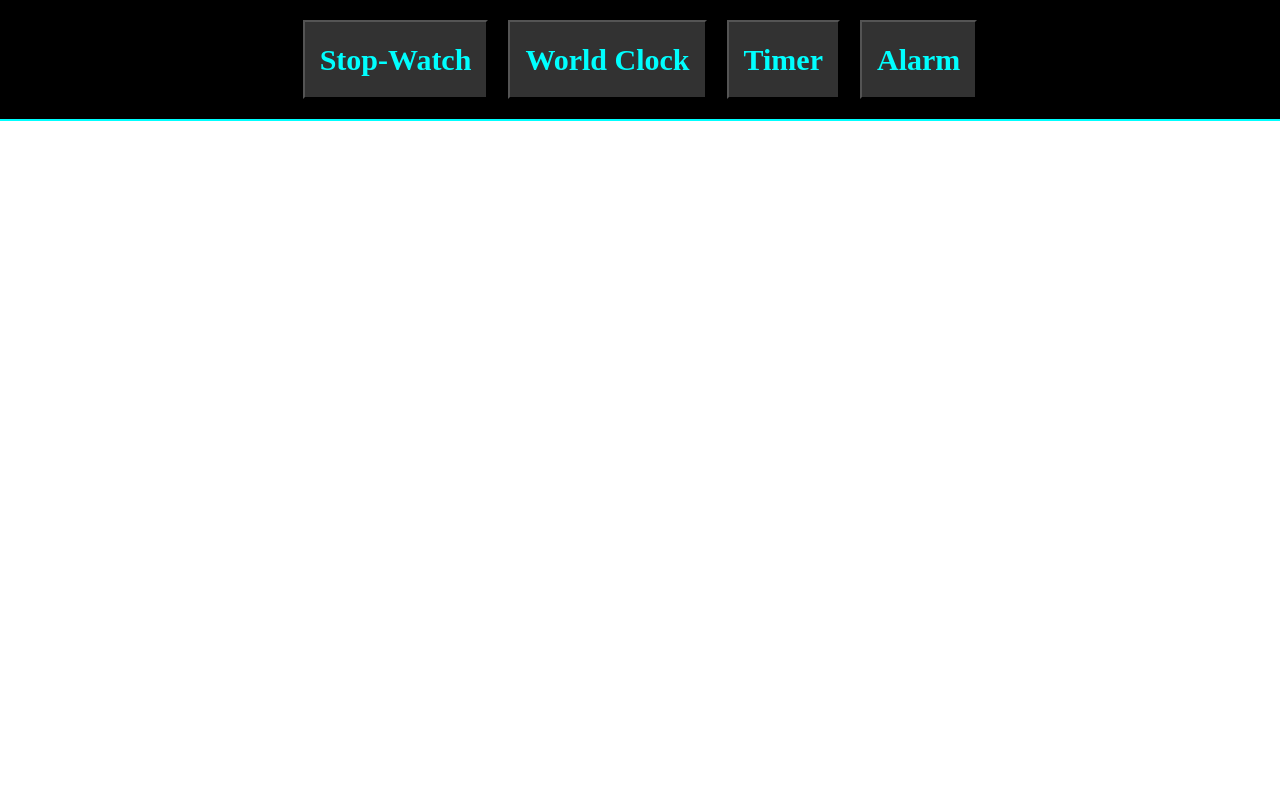
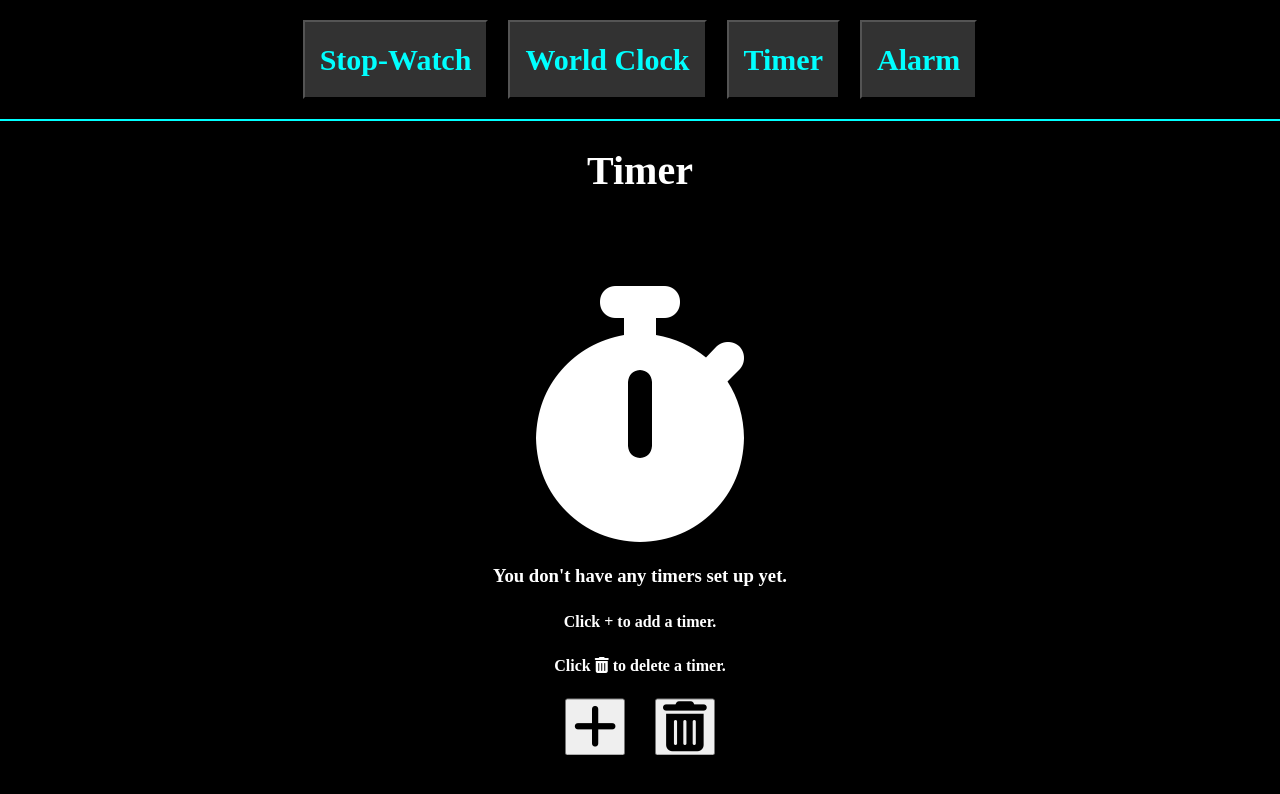
Before and after one commit to HWaterCoding/stopwatch-program, a website built with webpack: page src/template.html in a window 1280 px wide. Built offline with nearby package versions, Linux system fonts and the light colour scheme.

Commit message:
Fixed devServer bug by adding watchFiles property Create pseudocode and HTML skeleton for timerapp

```diff
--- a/src/styles.css
+++ b/src/styles.css
@@ -197,39 +197,30 @@ button.running .fa-pause {
     margin: 0;
 }
 
-#timerDiv {
+#defaultMessageDiv {
     max-width: 500px;
     width: 300px;
     position: absolute;
+    color: var(--white-theme);
     top: 50%;
     left: 50%;
     transform: translate(-50%, -50%);
+    display: flex;
+    flex-direction: column;
+    align-items: center;
+    gap: 20px;
 }
 
-#timerTime{
+.fa-stopwatch{
     color: var(--white-theme);
-    font-size: clamp(1.5rem, 35px, 3rem);
+    font-size: 16rem;
 }
 
 #timerButtonContainer{
     display: flex;
-    justify-content: center;
-    gap: 20px;
-    padding: 10px;
+    gap: 30px;
 }
 
-#timerButtonContainer button{
-    width: 50px;
-    height: 50px;
-    font-size: 20px;
-    font-weight: bold;
-    padding: 10px 10px;
-    border-radius: 0;
-    color: var(--cyan-theme);
-    background-color: var(--black-theme);
-    border: none;
+#timerButtonContainer i{
+    font-size: 50px;
 }
-
-#timerButtonContainer button:hover{
-    background: var(--faded-black-theme);
-}
--- a/src/template.html
+++ b/src/template.html
@@ -17,7 +17,19 @@
 
 
     <div id="content">
-
+        <div id="timerWrapper">
+            <h1>Timer</h1>
+            <div id="defaultMessageDiv">
+                <i class="fa-solid fa-stopwatch"></i>
+                <h3>You don't have any timers set up yet.</h3>
+                <h4>Click + to add a timer.</h4>
+                <h4>Click <i class="fa-solid fa-trash-can"></i> to delete a timer.</h4>
+                <div id="timerButtonContainer">
+                    <button id="addTimerBtn"><i class="fa-solid fa-plus"></i></button>
+                    <button id="deleteTimerBtn"><i class="fa-solid fa-trash-can"></i></button>
+                </div>
+            </div>
+        </div>
     </div>
 
 </body>
--- a/webpack.config.js
+++ b/webpack.config.js
@@ -15,6 +15,7 @@ export default {
   devtool: "eval-source-map",
 
   devServer: {
+    watchFiles: ["./src/template.html"],
     static: "./dist",
     open: true,
     hot: true,
```
Also changed, not shown: src/apps/timer-app/create-timer.js (added, +30 -0 lines), src/apps/timer-app/load-timer.js (+17 -0 lines).
